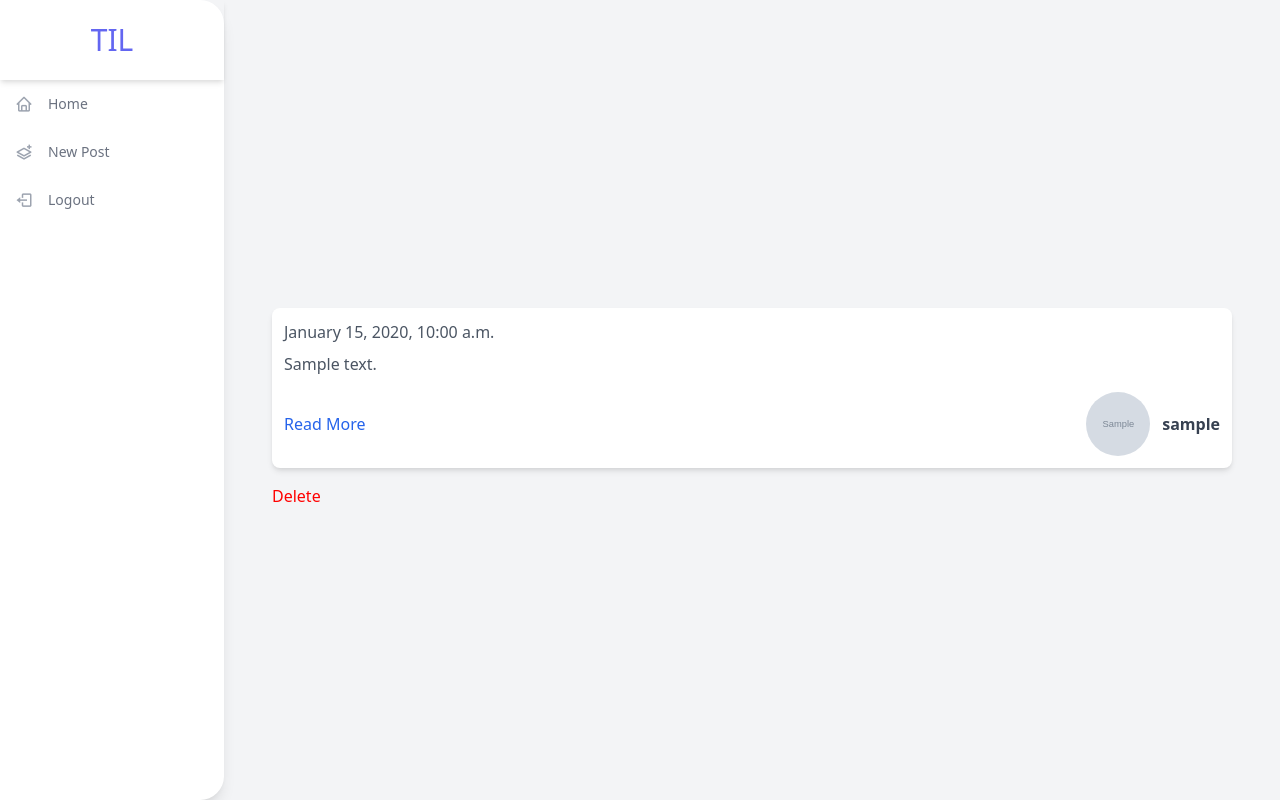
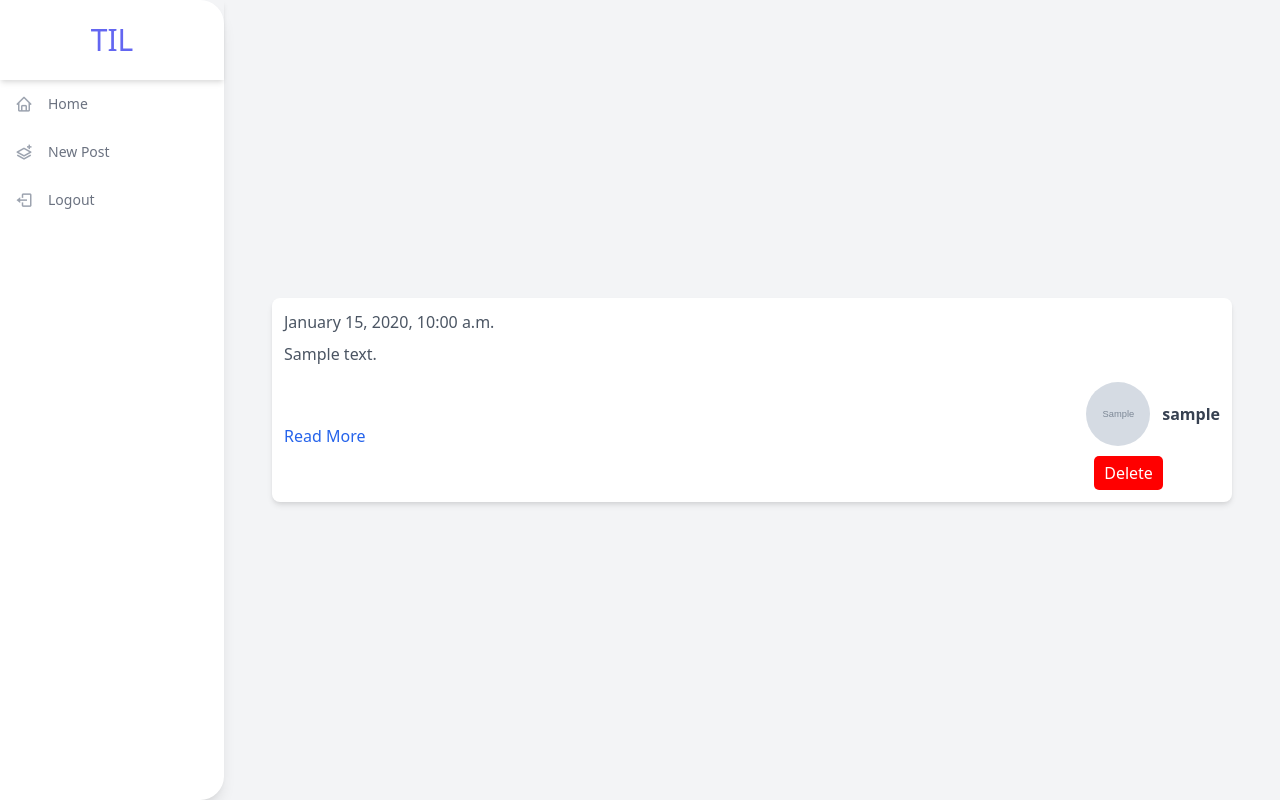
Before and after one commit to kowsik22/Django5, a Django app: page / in a window 1280 px wide. Run offline with Django 5.2, Linux system fonts and the light colour scheme; a user stored in the database is signed in; tables that the repository leaves empty hold one stand-in row (values such as "Sample post"); grey boxes marked "Sample" are stand-in pictures; some libraries are stand-ins or nearby versions.

Commit message:
completed

```diff
--- a/feed/templates/feed/homepage.html
+++ b/feed/templates/feed/homepage.html
@@ -7,12 +7,6 @@
     <div id='posts-container'>
       {% for post in posts %}
           {% include 'includes/post.html' with post=post show_detail_link=True %}
-          {% if post.author == request.user %}
-              <form action="{% url 'feed:delete_post' post.pk %}" method="post" style="display:inline; color:red">
-                  {% csrf_token %}
-                  <button type="submit" onclick="return confirm('Are you sure you want to delete this post?');">Delete</button>
-              </form>
-          {% endif %}
       {% endfor %}
     </div>
 
--- a/til/templates/includes/post.html
+++ b/til/templates/includes/post.html
@@ -1,10 +1,4 @@
-
-
-
-
-
 {% load thumbnail %}
-
 <div class="max--4xl mx-auto my-4 p-4 sm:p-3 bg-white rounded-lg post shadow-md">
 
     <div class="flex justify-between items-center">
@@ -25,13 +19,20 @@
             <span>&nbsp;</span>
         {% endif %}
 
-        <div class="flex items-center space-x-2">
+        <div class=" items-center space-x-2" style="display:inline; ">
             <a class="flex items-center" href="{% url 'profiles:detail' post.author.username %}">
                 {% thumbnail post.author.profile.image "150x150" crop="center" as im %}
                 <img class="w-10 h-10 sm:w-12 sm:h-12 md:w-16 md:h-16 object-cover rounded-full" src="{{ im.url }}" alt="avatar">
                 {% endthumbnail %}
                 <h1 class="ml-3 text-gray-700 font-bold text-sm sm:text-base">{{ post.author.username }}</h1>
             </a>
+            {% if post.author == request.user %}
+              <form action="{% url 'feed:delete_post' post.pk %}" method="post" style="display:inline; ">
+                 {% csrf_token %}
+                 <button type="submit" style="background-color:red; color:white; border:none; border-radius:5px; padding:5px 10px; margin-top:10px; cursor:pointer;" onclick="return confirm('Are you sure you want to delete this post?');">Delete</button>
+              </form>
+            {% endif %}
         </div>
+
     </div>
 </div>
```
